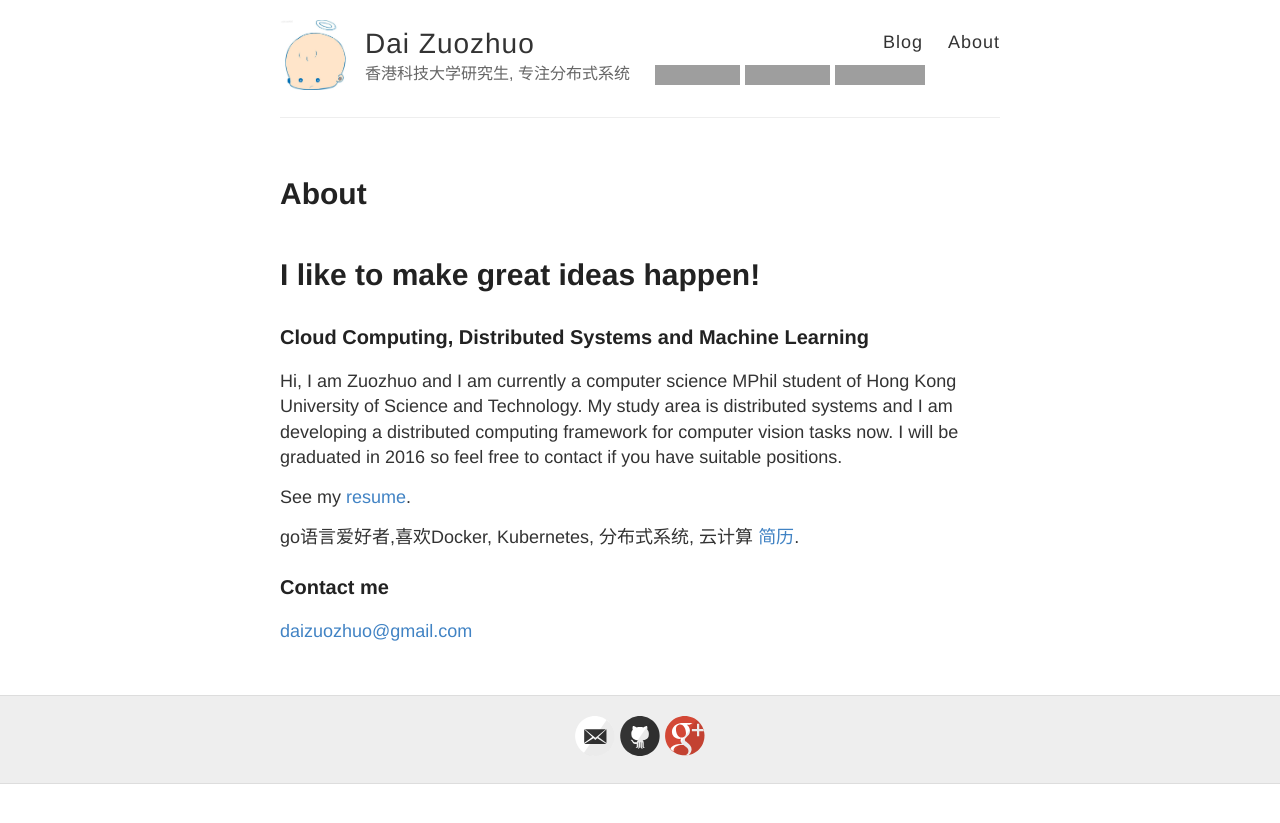
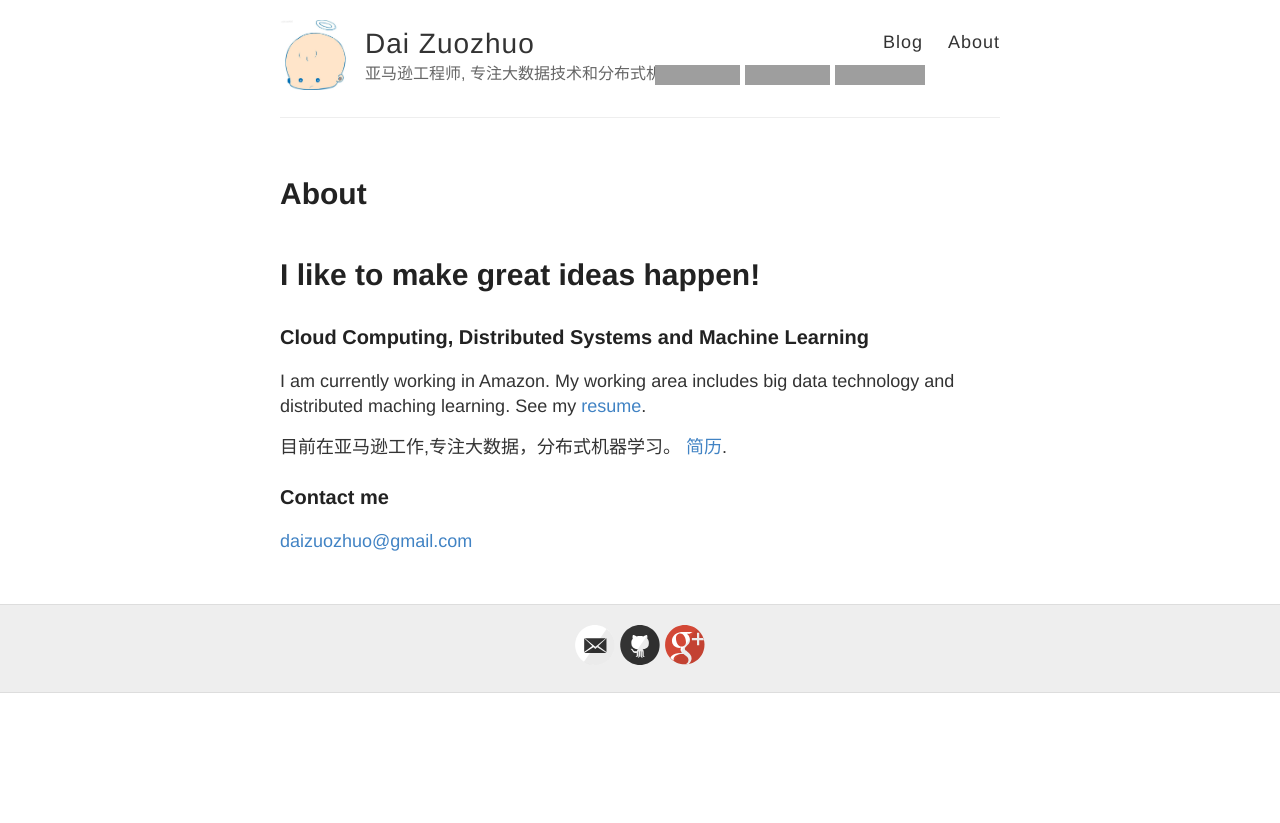
Before and after one commit to 2892931976/daizuozhuo.github.io, a Jekyll site: the page built from about.md, in a window 1280 px wide. Shown: the top 823 px of the page. Built offline with Jekyll 4.4.1, drawn with Linux system fonts in a browser that asks for light colours; grey boxes are pictures that could not be loaded.

```diff
--- a/_config.yml
+++ b/_config.yml
@@ -6,7 +6,7 @@
 name: Dai Zuozhuo
 
 # Short bio or description (displayed in the header)
-description: 香港科技大学研究生, 专注分布式系统
+description: 亚马逊工程师, 专注大数据技术和分布式机器学习
 
 # URL of your avatar or profile pic (you could use your GitHub profile pic)
 avatar: /images/touxiang.jpg
--- a/about.md
+++ b/about.md
@@ -7,14 +7,10 @@ permalink: /about/
 # I like to make great ideas happen!
 
 ### Cloud Computing, Distributed Systems and Machine Learning
-Hi, I am Zuozhuo and I am currently a computer science MPhil student
-of Hong Kong University of Science and Technology. My study area is distributed systems
-and I am developing a distributed computing framework for computer vision tasks now.
-I will be graduated in 2016 so feel free to contact if you have suitable positions.
-
+I am currently working in Amazon. My working area includes big data technology and distributed maching learning.
 See my [resume](/images/zuozhuo.pdf).
 
-go语言爱好者,喜欢Docker, Kubernetes, 分布式系统, 云计算
+目前在亚马逊工作,专注大数据，分布式机器学习。
 [简历](/images/戴作卓_香港科技大学.pdf).
 
 ### Contact me
```
Also changed, not shown: _posts/2017-05-26-spark-log4j2.md (added, +21 -0 lines), _posts/2016-3-2-golang-rpc-practice.md (line endings or trailing spaces).
